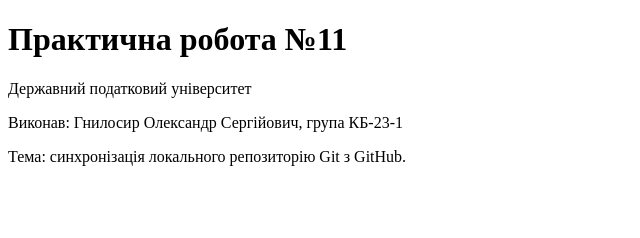
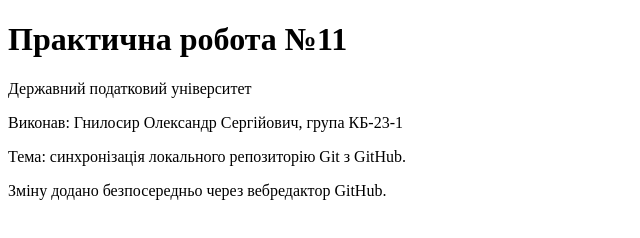
Before and after one commit to ToPlay-byte/pz11-git-github-hnylosyr, a plain HTML site: page index.html in a window 1280 px wide. Shown: the whole page, without its empty margins (0-640 px from the left). Drawn offline with Linux system fonts and the light colour scheme.

Commit message:
Оновити index.html через GitHub
Додано рядок для перевірки синхронізації з локальним репозиторієм.

```diff
--- a/index.html
+++ b/index.html
@@ -11,6 +11,7 @@
     <p>Державний податковий університет</p>
     <p>Виконав: Гнилосир Олександр Сергійович, група КБ-23-1</p>
     <p>Тема: синхронізація локального репозиторію Git з GitHub.</p>
+    <p>Зміну додано безпосередньо через вебредактор GitHub.</p>
   </main>
 </body>
 </html>
```
